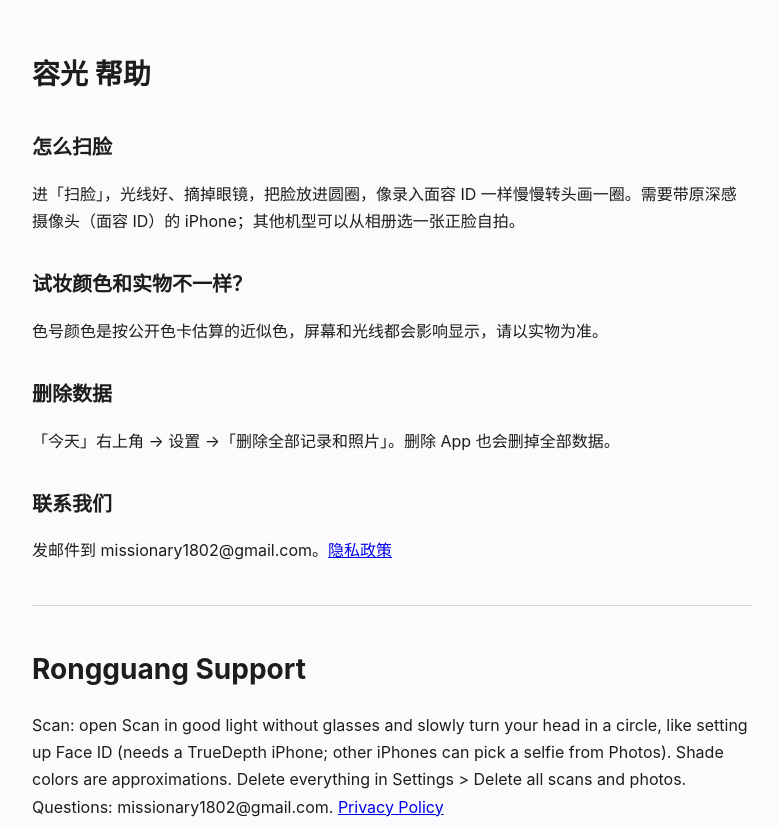
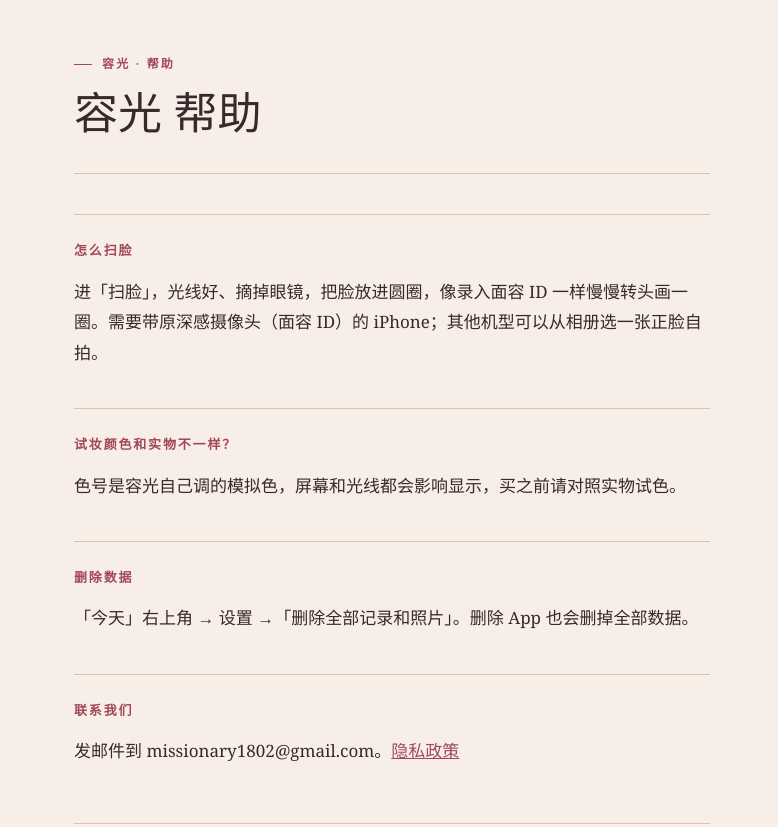
Before and after one commit to caffeinated-null-pointer/rongguang-legal, a plain HTML site: page support.html in a window 1280 px wide. Shown: the top 827 px of the page, without its empty margins (248-1026 px from the left). Drawn offline with Linux system fonts and the light colour scheme.

Commit message:
容光自己的版式；色号改为自有名称，皮肤分析写明是美妆参考 (#1)
Co-authored-by: YvesZhou-hub <missionary1802@gmail.com>
Co-authored-by: Claude Opus 5.5 <noreply@anthropic.com>

```diff
--- a/support.html
+++ b/support.html
@@ -1,7 +1,22 @@
-<!doctype html><html lang="zh-Hans"><head><meta charset="utf-8"><meta name="viewport" content="width=device-width,initial-scale=1"><title>容光 帮助 · Rongguang Support</title><style>body{font:16px/1.7 -apple-system,BlinkMacSystemFont,"PingFang SC",sans-serif;max-width:720px;margin:0 auto;padding:32px 20px;color:#1d1d1f;background:#fbfbfd}h1{font-size:28px}h2{font-size:20px;margin-top:32px}h3{font-size:17px}hr{border:none;border-top:1px solid #d2d2d7;margin:40px 0}@media (prefers-color-scheme:dark){body{color:#f5f5f7;background:#000}a{color:#2997ff}}</style></head><body><h1>容光 帮助</h1>
+<!doctype html><html lang="zh-Hans"><head><meta charset="utf-8"><meta name="viewport" content="width=device-width,initial-scale=1"><title>容光 帮助 · Rongguang Support</title><style>
+:root{--cream:#F7EFE7;--paper:#FFFAF5;--ink:#3A282C;--rose:#A3485B;--muted:#7A6563;--line:#D9C3B4}
+@media (prefers-color-scheme:dark){:root{--cream:#161112;--paper:#221A1C;--ink:#F4E7E1;--rose:#E995A5;--muted:#B7A3A0;--line:#4A3A3C}}
+*{box-sizing:border-box}
+body{margin:0;background:var(--cream);color:var(--ink);font:17px/1.8 "Iowan Old Style","New York",Georgia,"Songti SC","STSong",serif}
+main{max-width:680px;margin:0 auto;padding:56px 22px 80px}
+.mast{border-bottom:1px solid var(--line);padding-bottom:28px;margin-bottom:12px}
+.kicker{font:600 12px/1.4 -apple-system,"PingFang SC",sans-serif;letter-spacing:.18em;text-transform:uppercase;color:var(--rose)}
+.kicker:before{content:"";display:inline-block;width:18px;height:1px;background:var(--rose);vertical-align:middle;margin-right:10px}
+h1{font-weight:400;font-size:44px;line-height:1.15;margin:14px 0 8px}
+h2{font:600 13px/1.4 -apple-system,"PingFang SC",sans-serif;letter-spacing:.14em;color:var(--rose);margin:40px 0 10px;padding-top:26px;border-top:1px solid var(--line)}
+h3{font-weight:500;font-size:20px;margin:24px 0 6px}
+p,li{color:var(--ink)} .muted{color:var(--muted);font-size:15px}
+ul{padding-left:1.1em} li{margin:4px 0}
+a{color:var(--rose)} hr{border:none;border-top:1px solid var(--line);margin:56px 0}
+</style></head><body><main><div class="mast"><div class="kicker">容光 · 帮助</div><h1>容光 帮助</h1></div>
 <h2>怎么扫脸</h2><p>进「扫脸」，光线好、摘掉眼镜，把脸放进圆圈，像录入面容 ID 一样慢慢转头画一圈。需要带原深感摄像头（面容 ID）的 iPhone；其他机型可以从相册选一张正脸自拍。</p>
-<h2>试妆颜色和实物不一样？</h2><p>色号颜色是按公开色卡估算的近似色，屏幕和光线都会影响显示，请以实物为准。</p>
+<h2>试妆颜色和实物不一样？</h2><p>色号是容光自己调的模拟色，屏幕和光线都会影响显示，买之前请对照实物试色。</p>
 <h2>删除数据</h2><p>「今天」右上角 → 设置 →「删除全部记录和照片」。删除 App 也会删掉全部数据。</p>
 <h2>联系我们</h2><p>发邮件到 missionary1802@gmail.com。<a href="index.html">隐私政策</a></p>
-<hr><h1>Rongguang Support</h1><p>Scan: open Scan in good light without glasses and slowly turn your head in a circle, like setting up Face ID (needs a TrueDepth iPhone; other iPhones can pick a selfie from Photos). Shade colors are approximations. Delete everything in Settings &gt; Delete all scans and photos. Questions: missionary1802@gmail.com. <a href="index.html">Privacy Policy</a></p>
-</body></html>
+<hr><h1>Rongguang Support</h1><p>Scan: open Scan in good light without glasses and slowly turn your head in a circle, like setting up Face ID (needs a TrueDepth iPhone; other iPhones can pick a selfie from Photos). Shade colors are on-screen simulations of Rongguang's own shades. Delete everything in Settings &gt; Delete all scans and photos. Questions: missionary1802@gmail.com. <a href="index.html">Privacy Policy</a></p>
+</main></body></html>
```
Also changed, not shown: index.html (+24 -10 lines).
